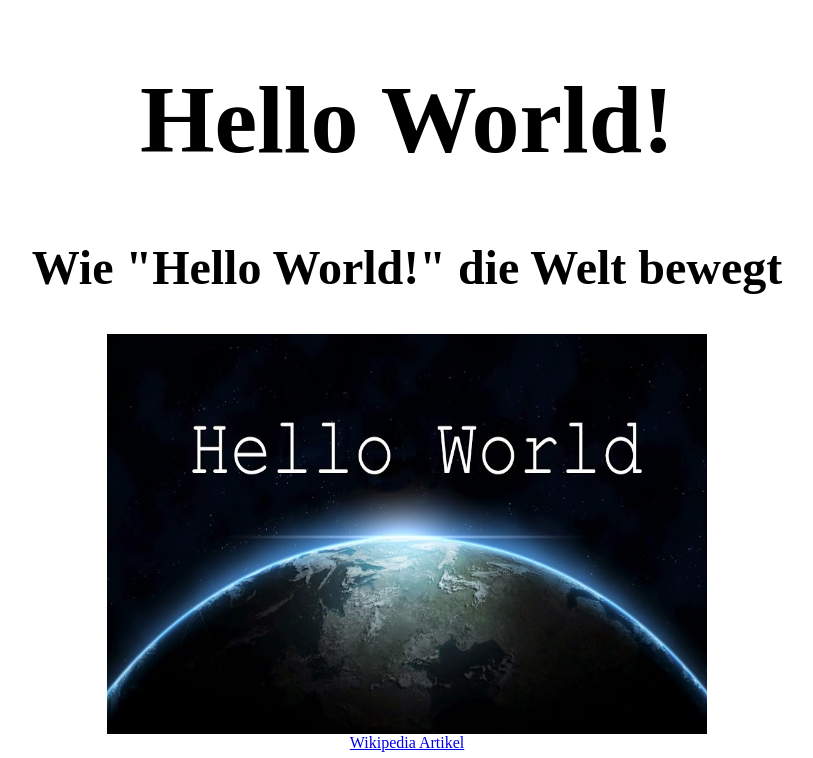
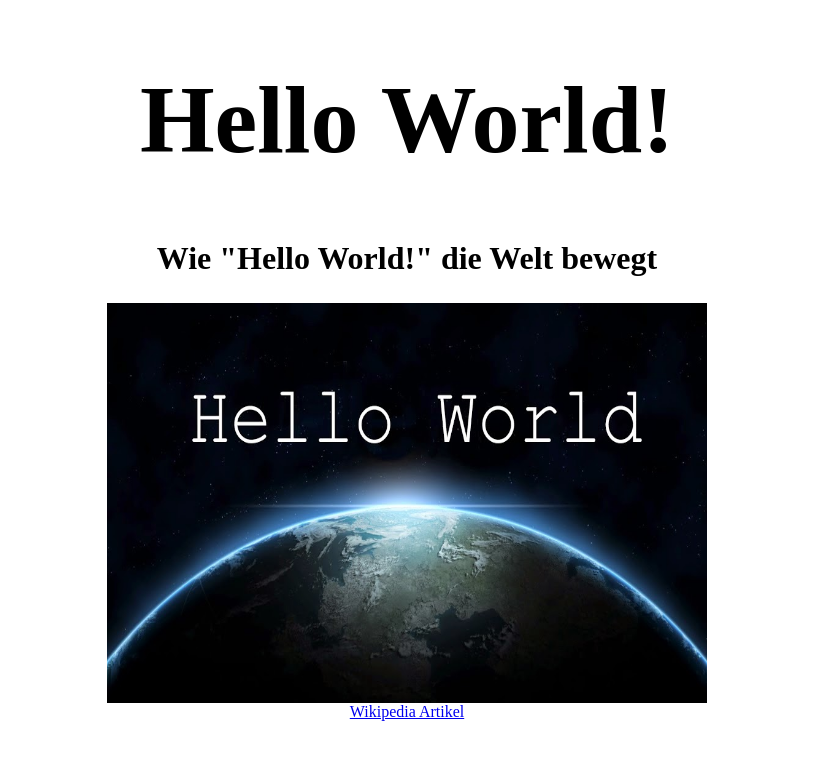
Before and after one commit to OneCleverFox/Hello_World, a plain HTML site: page index.html in a window 1280 px wide. Shown: the top 758 px of the page, without its empty margins (233-1046 px from the left). Drawn offline with Linux system fonts and the light colour scheme.

Commit message:
modified:   index.html

```diff
--- a/index.html
+++ b/index.html
@@ -16,7 +16,7 @@
 
     h2{
       text-align: center;
-        font-size: 3em;
+      font-size: 2em;
     }
 
     ul, ol{
@@ -25,6 +25,7 @@
     }
 
     .LI-zentriert{
+      display: block;
       text-align: center;
       font-size: 1em;
     }
```
Lines whose indentation alone changed are shown as unchanged.
